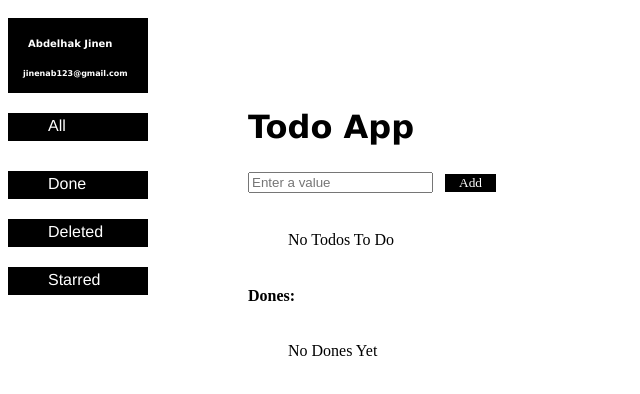
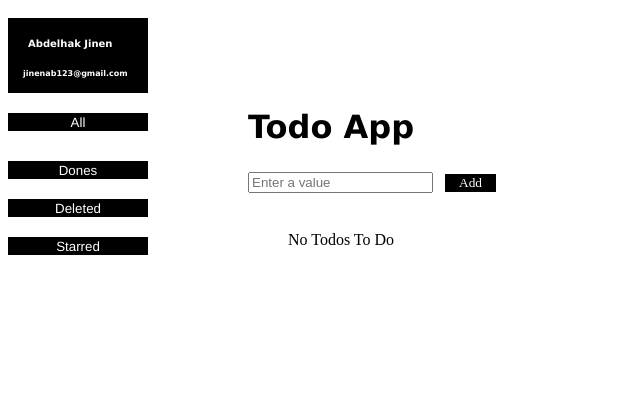
Before and after one commit to jinenab/todo-app-with-hooks-, a React (Create React App) app: page / in a window 1280 px wide. Shown: the top 394 px of the page, without its empty margins (0-640 px from the left). Built offline with nearby package versions, Linux system fonts and the light colour scheme.

Commit message:
replace div with buttons

```diff
--- a/src/App.js
+++ b/src/App.js
@@ -4,18 +4,49 @@ function Todo(){
 const [item,setItem]=useState("")
 const [items,setItems]=useState([])
 const [dones,setDones]=useState([])
+const [visible,setVisible]=useState("all")
+const todoDones= <ul>
+{dones.length===0? <p>No Dones Yet</p>:
+  dones.map((done,index)=>(
+  <li>{done}</li>
+  ))
+}
+</ul>
+const todoAll=<ul className="items">{ items.length===0?<p>No Todos To Do</p>  :
+  items.map((item,index)=>(
+    <li className="item"  key={index}><div>{item}</div>
+  <button className="Delete" onClick={()=>{
+
+    const newItems=items.filter((item,ind)=>(ind!==index))
+  setItems(newItems)
+  }}>Delete</button>
+  <button className="Done" onClick={()=>{
+      const newDones=items.filter((item,ind)=>(ind===index))
+
+      setDones([...newDones,...dones])
+      const newItems=items.filter((item,ind)=>(ind!==index))
+      setItems(newItems)
+  }}>Done</button>
+
+  </li >))
+}</ul>
+
+
 return(<div className="main">
+
 <div className="Navbar">
 
 <div className="NavbarContent"><div className="User">   <h5>Abdelhak Jinen</h5>
 <h6>jinenab123@gmail.com</h6></div>
 
-<div className="All"><p>All</p></div>
+<div className="All"><button   onClick={()=>{}}>All</button>
+
+</div>
 
 <div className="Filters">
-<div className="Dones"><p>Done</p></div>
-<div className="Deleted"><p>Deleted</p></div>
-<div className="Starred"><p>Starred</p></div>
+<div className="Dones"><button  onClick={()=>{setVisible("dones")}}>Dones</button></div>
+<div className="Deleted"><button>Deleted</button></div>
+<div className="Starred"><button>Starred</button></div>
 </div>
 
 </div>
@@ -34,10 +65,9 @@ return(<div className="main">
     setItem("")
     console.log(items)
   }}>Add</button>
-
-    <ul className="items">{ items.length===0?<p>No Todos To Do</p>  :
+  {
+   visible==="all"?<ul className="items">{ items.length===0?<p>No Todos To Do</p>  :
     items.map((item,index)=>(
-
       <li className="item"  key={index}><div>{item}</div>
     <button className="Delete" onClick={()=>{
 
@@ -53,16 +83,18 @@ return(<div className="main">
     }}>Done</button>
 
     </li >))
-  }</ul>
-  <h4>Dones:</h4>
-
-  <ul>
+  }</ul>:""
+  }
+{
+  visible==="dones"?<ul>
   {dones.length===0? <p>No Dones Yet</p>:
     dones.map((done,index)=>(
-      <li>{done}</li>
+    <li>{done}</li>
     ))
   }
-  </ul>
+  </ul>:""
+}
+
   </div>
 </div>
 </div>
--- a/src/style.scss
+++ b/src/style.scss
@@ -8,6 +8,14 @@
 color: white
    }
    .NavbarContent{
+       button{
+        font-family: 'Franklin Gothic Medium', 'Arial Narrow', Arial, sans-serif ;
+           background-color: black;
+           color: white;
+           border:0;
+           margin: 0;
+           width: 100%
+       }
        display: flex;
        .All{
            p{
```
